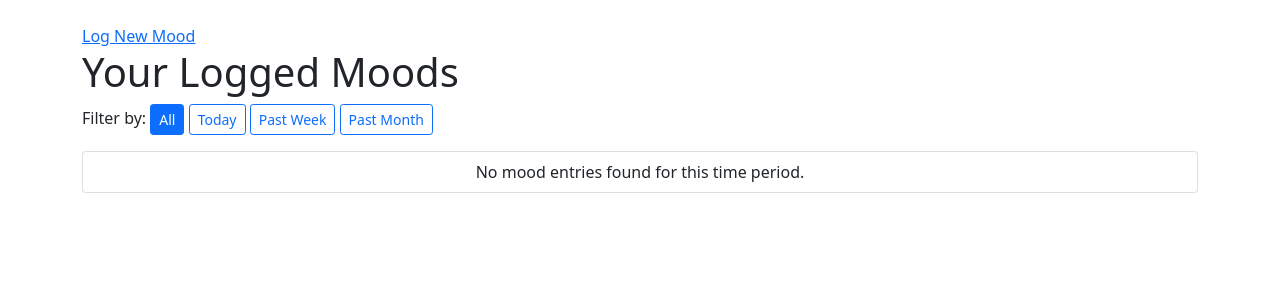
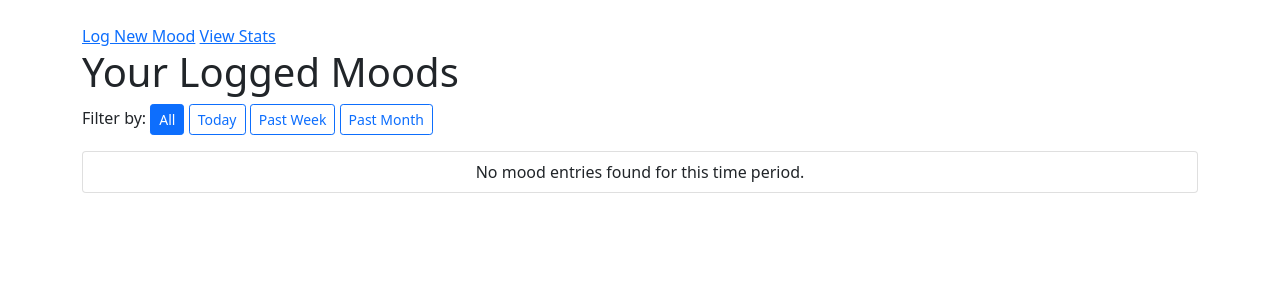
Before and after one commit to carirsm/serein, a Flask app: page /view in a window 1280 px wide. Shown: the top 300 px of the page. Run offline with Flask 3, Linux system fonts and the light colour scheme.

Commit message:
Added stats nav hyperlink for home and views page

```diff
--- a/app/templates/log_mood.html
+++ b/app/templates/log_mood.html
@@ -9,6 +9,7 @@
 
     <nav>
         <a href="/view" class="nav-button">View Mood History</a>
+        <a href="/stats" class="nav-button">View Stats</a>
     </nav>
 
     <h1>How are you feeling today?</h1>
--- a/app/templates/mood_entries.html
+++ b/app/templates/mood_entries.html
@@ -7,6 +7,7 @@
 
     <nav>
         <a href="/" class="nav-button">Log New Mood</a>
+        <a href="/stats" class="nav-button">View Stats</a>
     </nav>
 
     <h1>Your Logged Moods</h1>
```
